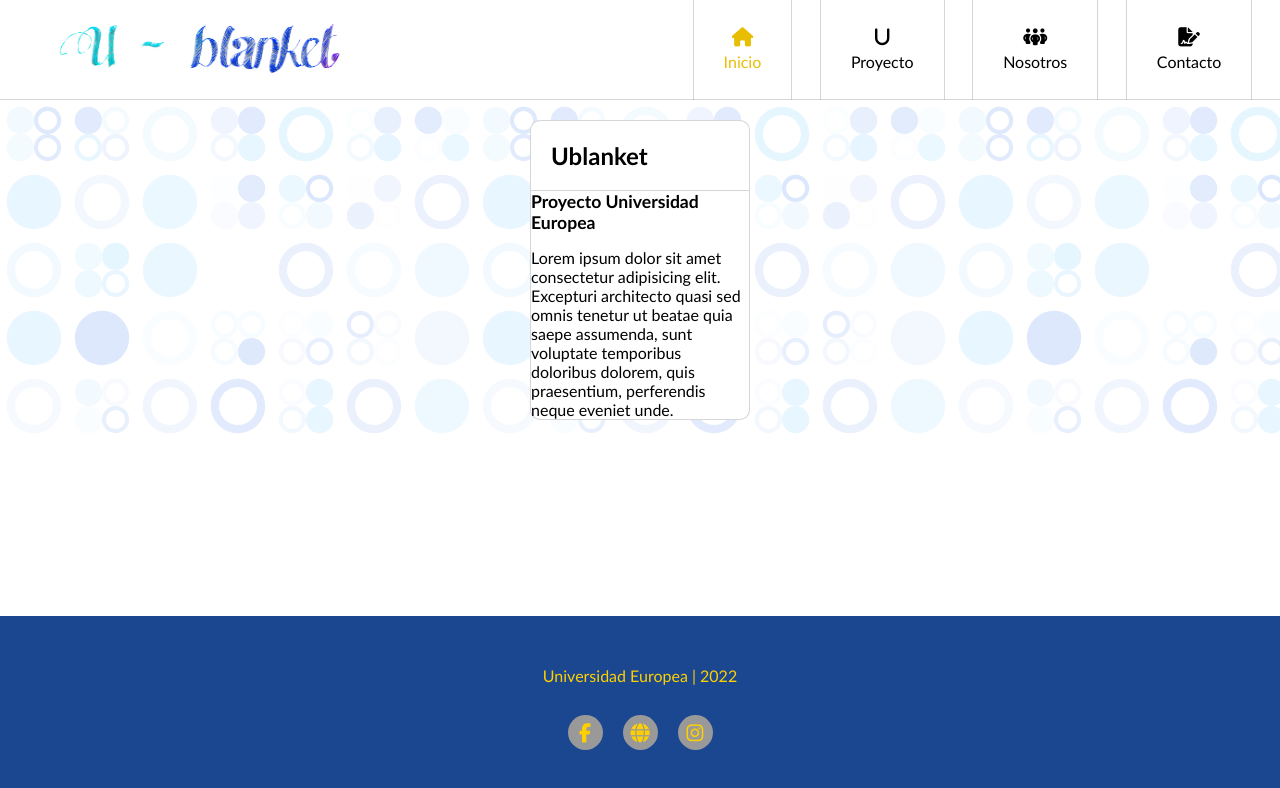
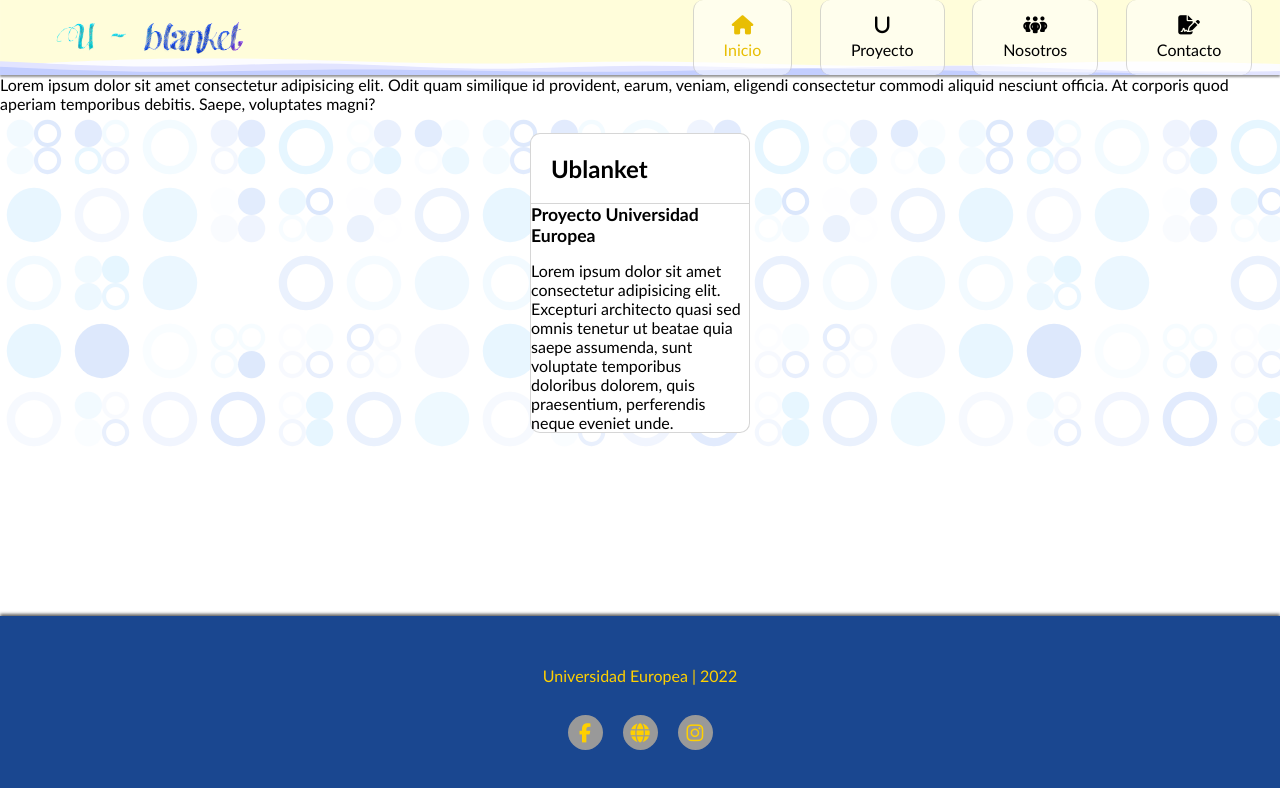
Before and after one commit to ivan-av/uWayak, a React (Create React App) app: page / in a window 1280 px wide. Shown: the top 788 px of the page. Built offline with nearby package versions, Linux system fonts and the light colour scheme.

Commit message:
Styling Header

```diff
--- a/src/components/Contact/ContactCard.jsx
+++ b/src/components/Contact/ContactCard.jsx
@@ -3,7 +3,6 @@
 const ContactCard = () => {
   return (
     <article className='contact-card__container'>
-      <i className="fa-solid fa-user-check contact-card__icon"></i>
       <h2 className='contact-card__message'>Contacto</h2>
     </article>
   )
--- /dev/null
+++ b/src/components/Home/HomeHero.jsx
@@ -0,0 +1,15 @@
+import React from 'react'
+
+const HomeHero = () => {
+  return (
+    <div className='home-hero'>
+        <header className='hero__section'>
+            <div>
+                Lorem ipsum dolor sit amet consectetur adipisicing elit. Odit quam similique id provident, earum, veniam, eligendi consectetur commodi aliquid nesciunt officia. At corporis quod aperiam temporibus debitis. Saepe, voluptates magni?
+            </div>
+        </header>
+    </div>
+  )
+}
+
+export default HomeHero
--- a/src/components/Home/HomeScreen.jsx
+++ b/src/components/Home/HomeScreen.jsx
@@ -1,13 +1,17 @@
 import React from 'react'
 import HomeCard from './HomeCard'
+import HomeHero from './HomeHero'
 import './style/homeScreen.css'
 
 const HomeScreen = () => {
 
   return (
     <div className='home'>
-      <div className='home-container'>
-            <HomeCard />
+      <div className='home__hero__container'>
+        <HomeHero />
+      </div>
+      <div className='home__card-container'>
+        <HomeCard />
       </div>
     </div>
   )
--- a/src/components/Home/style/homeScreen.css
+++ b/src/components/Home/style/homeScreen.css
@@ -1,4 +1,9 @@
-.home-container{
+.home {
+  display: flex;
+  flex-direction: column;
+}
+
+.home__card-container{
   padding: var(--padding-mobile);
   display: grid;
   justify-items: center;
--- a/src/components/Shared/styles/footerScreen.css
+++ b/src/components/Shared/styles/footerScreen.css
@@ -2,6 +2,7 @@
   padding: var(--padding-mobile);
   background-color: var(--color-footer);
   color: var(--primary-color);
+  box-shadow: 0px -2px 3px rgb(99, 99, 99);
 }
 .footer__text {
   font-weight: 400;
@@ -23,6 +24,13 @@
   justify-content: center;
   align-items: center;
 }
+
+.redes__items:hover{
+  color: white;
+  background-color: rgb(201, 201, 201);
+  transition: 0.2s ease;
+}
+
 @media screen and (min-width: 720px) {
   .footer {
     padding: var(--padding-tablet);
--- a/src/components/Shared/styles/headerScreen.css
+++ b/src/components/Shared/styles/headerScreen.css
@@ -5,6 +5,8 @@
   align-items: center;
   position: relative;
   z-index: 2;
+  background-image: url(../../../assets/img/svg/hd_image.svg);
+  background-size: cover;
 }
 .header__title {
   color: var(--secondary-color);
@@ -47,6 +49,12 @@
   align-items: center;
   cursor: pointer;
 }
+
+.navbar__links:hover{
+  color: rgb(232, 190, 3);
+  transition: 0.2s ease;
+}
+
 .navbar__link-active {
   color: rgb(232, 190, 3);
 }
@@ -65,8 +73,9 @@
 
   .header {
     padding: 0 0 0 var(--padding-tablet);
-    border-bottom: 1px solid var(--border-color);
-    height: 100px;
+    /* border-bottom: 2px solid rgb(221, 221, 221); */
+    box-shadow: 0px 2px 2px rgb(149, 149, 149);
+    height: 75px;
   }
   .header__menuham {
     display: none;
@@ -92,21 +101,34 @@
     gap: 0;
   }
   .navbar__items {
+    border-radius: 10px;
     border-left: 1px solid var(--border-color);
     border-right: 1px solid var(--border-color);
     padding: 0;
-    height: 100px;
+    height: 75px;
     display: flex;
     align-items: center;
+    background-color: rgba(255, 255, 255, 0.508);
   }
+
   .navbar__links{
     padding: 0 30px;
   }
 
   .logo-image__home{
-    width: 300px;
-    height: 70px;
+    width: 200px;
+    height: 45px;
     margin-top: 10px;
     /* height: 100px; */
   }
+
+  .logo-image__home:hover{
+    transform: scale(1.01);
+    transition: 0.2s ease;
+  }
+
+  .logo-image__home:active{
+    transform: scale(0.96);
+    transition: 0.2s ease;
+  }
 }
```
Also changed, not shown: src/assets/img/svg/hd_image.svg (added).
